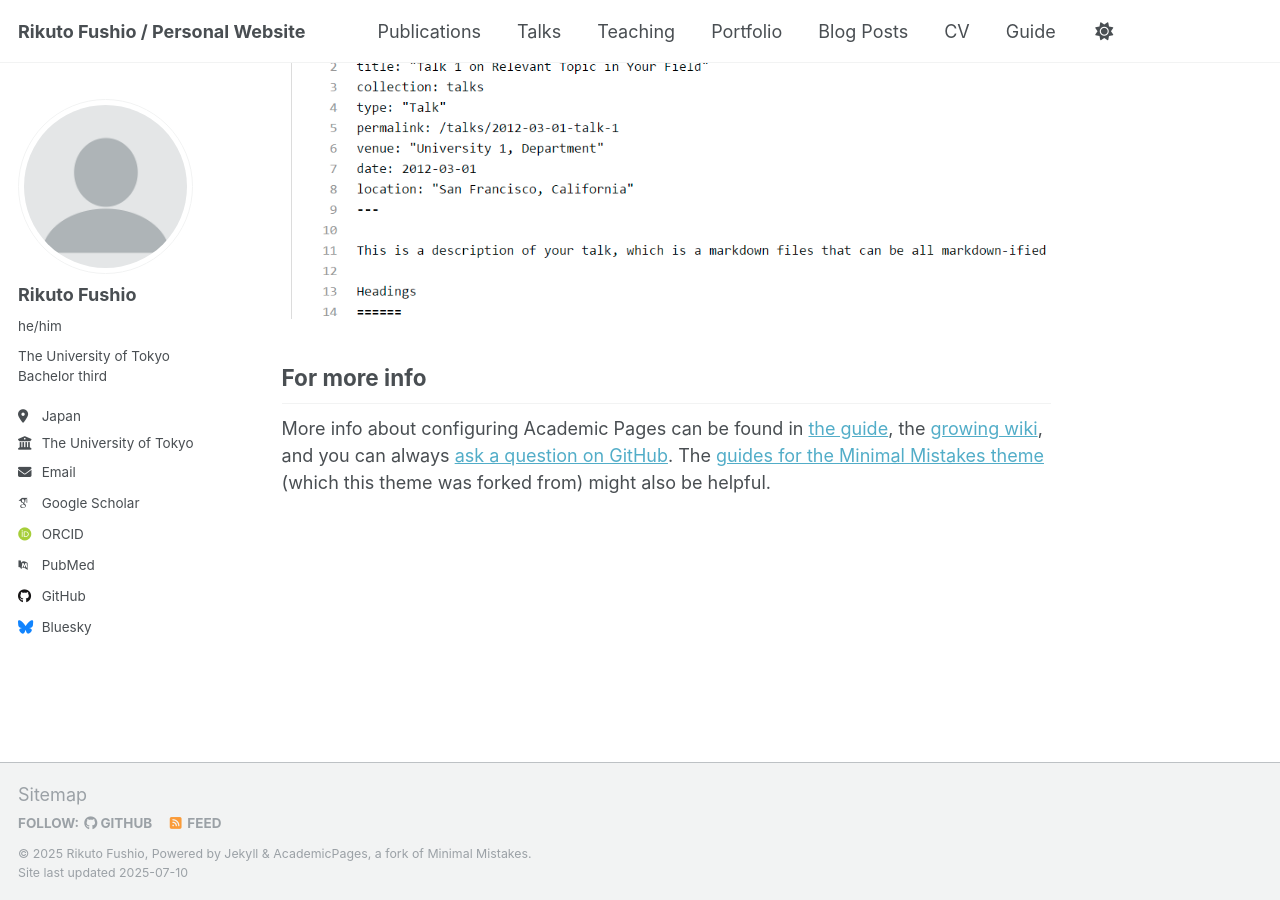
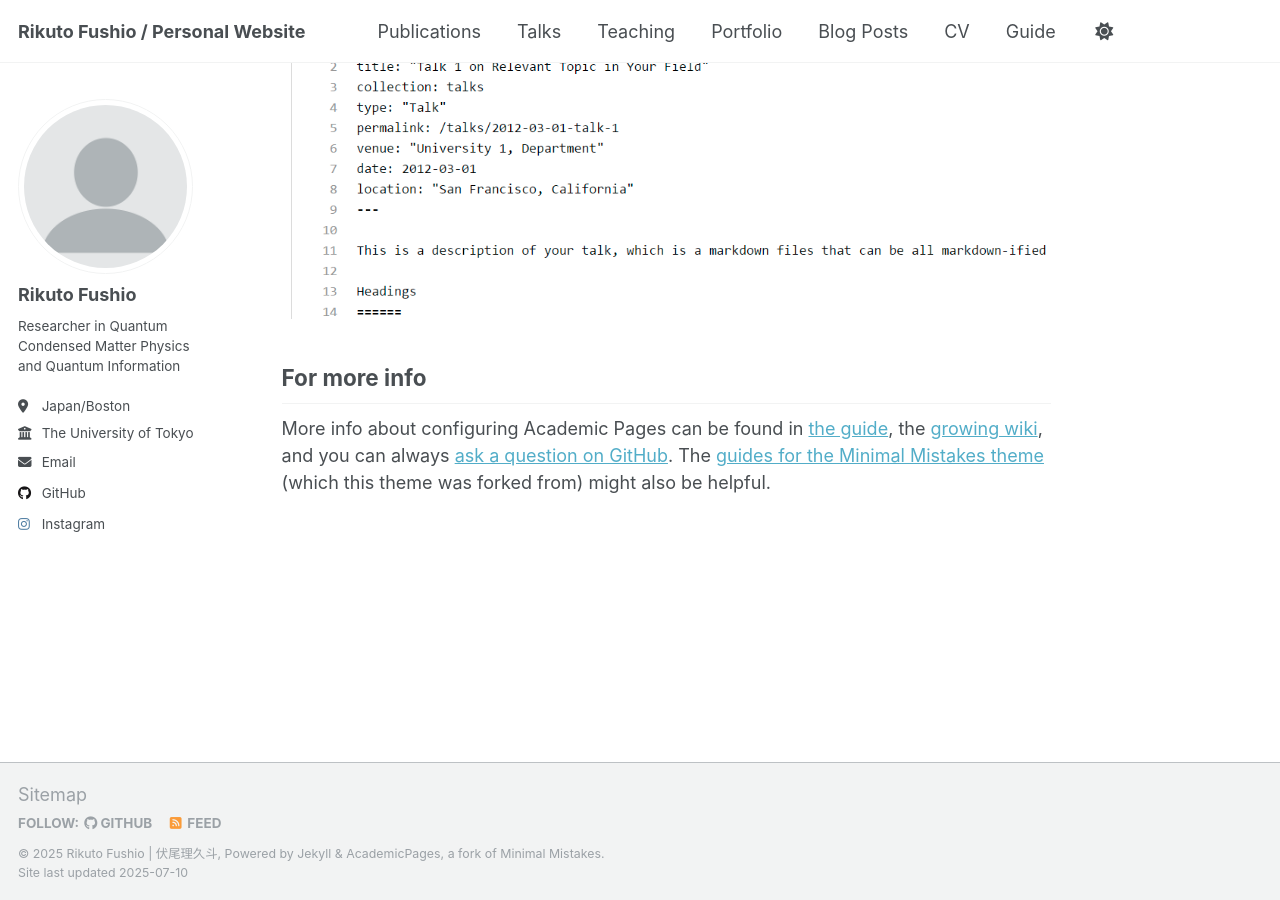
Before and after one commit to rfushio/rfushio.github.io, a Jekyll site: the page built from _pages/about.md, in a window 1280 px wide and 900 px high, scrolled down 2880 px. Built offline with Jekyll 4.4.1, drawn with Linux system fonts in a browser that asks for light colours; some web fonts are replaced; a script that is not in the unit is left out.

Commit message:
Update _config.yml4

```diff
--- a/_config.yml
+++ b/_config.yml
@@ -11,7 +11,7 @@ locale                   : "en-US"
 site_theme               : "default"
 title                    : "Rikuto Fushio / Personal Website"
 title_separator          : "-"
-name                     : &name "Rikuto Fushio"
+name                     : &name "Rikuto Fushio | 伏尾理久斗"
 description              : &description "personal description"
 url                      : https://rfushio.github.io # the base hostname & protocol for your site e.g. "https://[your GitHub username].github.io" or if you already have some other page hosted on Github then use "https://[your GitHub username].github.io/[Your Repo Name]"
 baseurl                  : "" # the subpath of your site, e.g. "/blog"
@@ -24,9 +24,9 @@ author:
   # Biographic information
   avatar           : "profile.png"
   name             : "Rikuto Fushio"
-  pronouns         : "he/him"
-  bio              : "The University of Tokyo Bachelor third"
-  location         : "Japan"
+  pronouns         : #no
+  bio              : "Researcher in Quantum Condensed Matter Physics and Quantum Information"
+  location         : "Japan/Boston"
   employer         : "The University of Tokyo"
   uri              : # URL
   email            : "rikutofushio@gmail.com"
@@ -34,11 +34,11 @@ author:
   # Academic websites
   academia         : # URL
   arxiv            : # URL - Update with the correct link to your profile
-  googlescholar    : "https://scholar.google.com/citations?user=PS_CX0AAAAAJ"
+  googlescholar    : #"https://scholar.google.com/citations?user=PS_CX0AAAAAJ"
   impactstory      : # URL
-  orcid            : "http://orcid.org/yourorcidurl"
+  orcid            : #"http://orcid.org/yourorcidurl"
   semantic         : # URL
-  pubmed           : "https://www.ncbi.nlm.nih.gov/pubmed/?term=john+snow"
+  pubmed           : #"https://www.ncbi.nlm.nih.gov/pubmed/?term=john+snow"
   researchgate     : # URL
   scopus           : # URL
 
@@ -52,14 +52,14 @@ author:
 
   # Social media
   artstation       : # Username
-  bluesky          : "bsky.app" # Replace this with you Bluesky username
+  bluesky          : #"bsky.app" # Replace this with you Bluesky username
   facebook         : # Username
   flickr           : # Username
   foursquare       : # Username
   goodreads        : # Username
   google_plus      : # Username
   keybase          : # Username
-  instagram        : # Username
+  instagram        : "fussiee_rikuto"
   lastfm           : # Username
   linkedin         : # Username
   mastodon         : # URL
```
